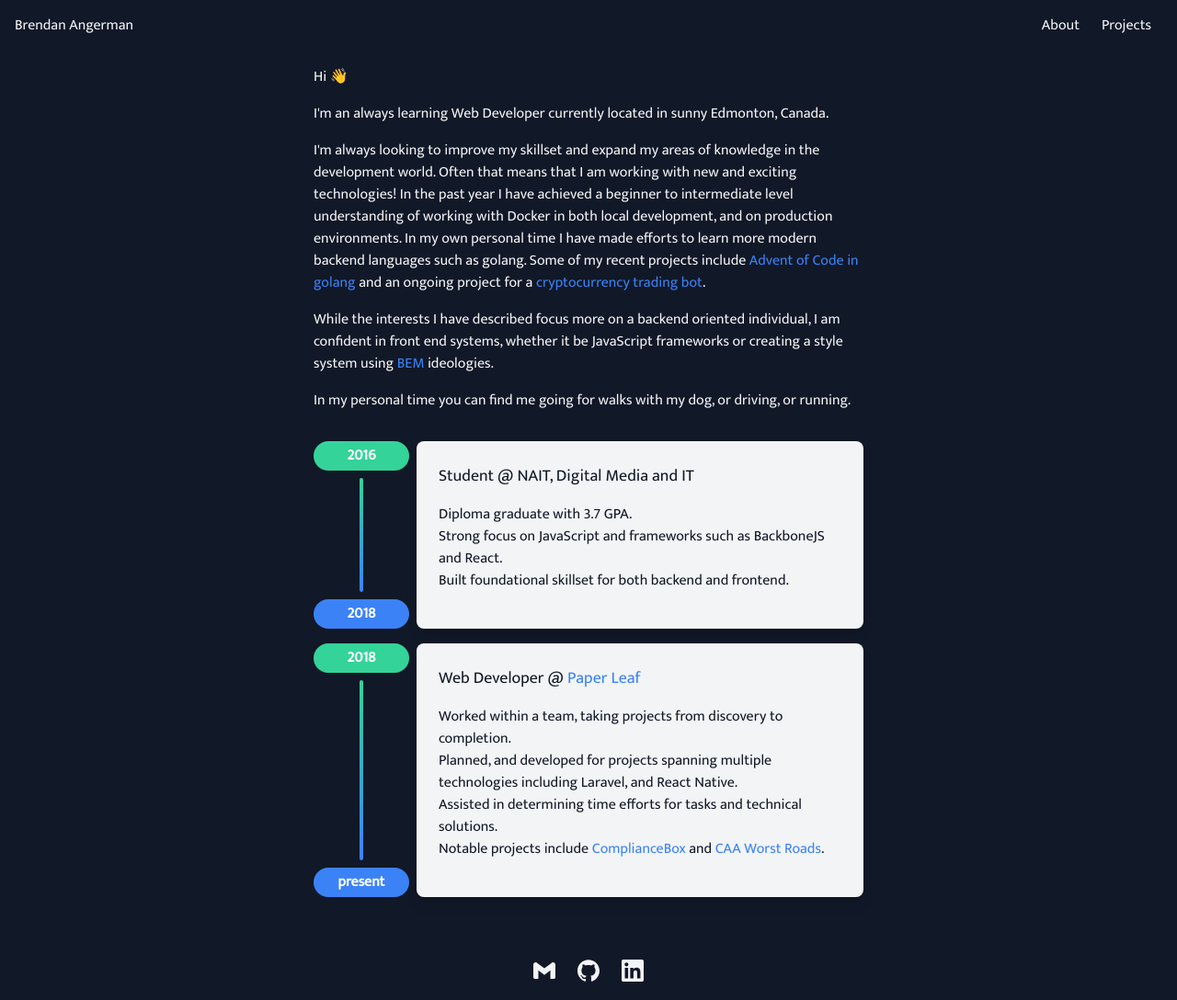
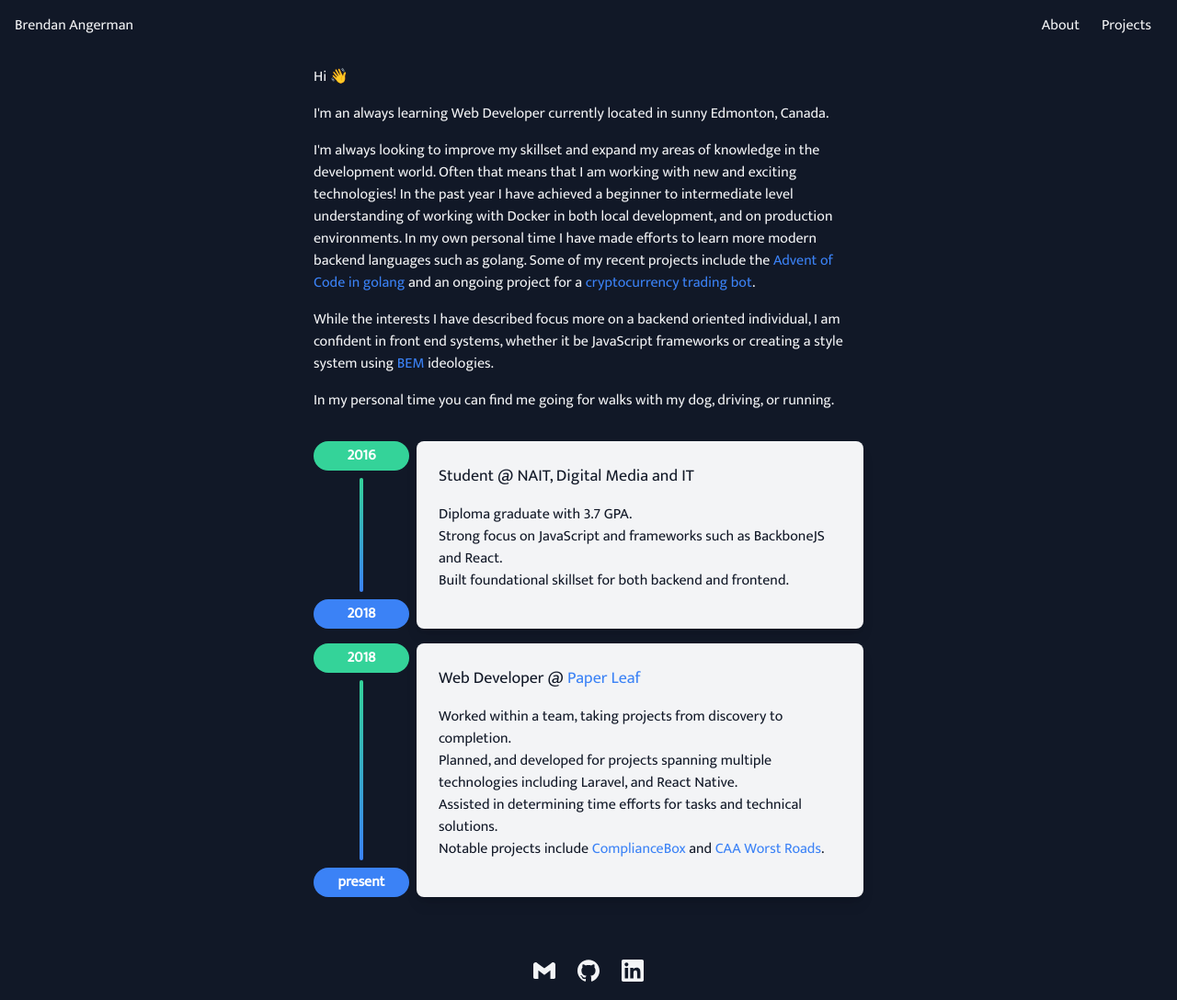
Before and after one commit to bAngerman/bAngerman.github.io, a Jekyll site: the page built from pages/about.md, in a window 1280 px wide. Shown: the whole page at 92% size. Built offline with Jekyll 4.4.1, drawn with Linux system fonts in a browser that asks for light colours; emoji names are drawn with the system emoji font.

Commit message:
typo fix

```diff
--- a/pages/about.md
+++ b/pages/about.md
@@ -10,11 +10,11 @@ weight: 3
 
     <h1>I'm an always learning Web Developer currently located in sunny Edmonton, Canada.</h1>
 
-    <p>I'm always looking to improve my skillset and expand my areas of knowledge in the development world. Often that means that I am working with new and exciting technologies! In the past year I have achieved a beginner to intermediate level understanding of working with Docker in both local development, and on production environments. In my own personal time I have made efforts to learn more modern backend languages such as golang. Some of my recent projects include <a href="//github.com/bAngerman/advent-of-code-golang" target="_blank" rel="noopener">Advent of Code in golang</a> and an ongoing project for a <a href="/projects/1-cryptocurrency-investor-bot">cryptocurrency trading bot</a>.</p>
+    <p>I'm always looking to improve my skillset and expand my areas of knowledge in the development world. Often that means that I am working with new and exciting technologies! In the past year I have achieved a beginner to intermediate level understanding of working with Docker in both local development, and on production environments. In my own personal time I have made efforts to learn more modern backend languages such as golang. Some of my recent projects include the <a href="//github.com/bAngerman/advent-of-code-golang" target="_blank" rel="noopener">Advent of Code in golang</a> and an ongoing project for a <a href="/projects/1-cryptocurrency-investor-bot">cryptocurrency trading bot</a>.</p>
 
     <p>While the interests I have described focus more on a backend oriented individual, I am confident in front end systems, whether it be JavaScript frameworks or creating a style system using <a href="//css-tricks.com/bem-101/" target="_blank" rel="noopener">BEM</a> ideologies.</p>
 
-    <p>In my personal time you can find me going for walks with my dog, or driving, or running.</p>
+    <p>In my personal time you can find me going for walks with my dog, driving, or running.</p>
 
     {% include about/timeline.html %}
 </div>
```
